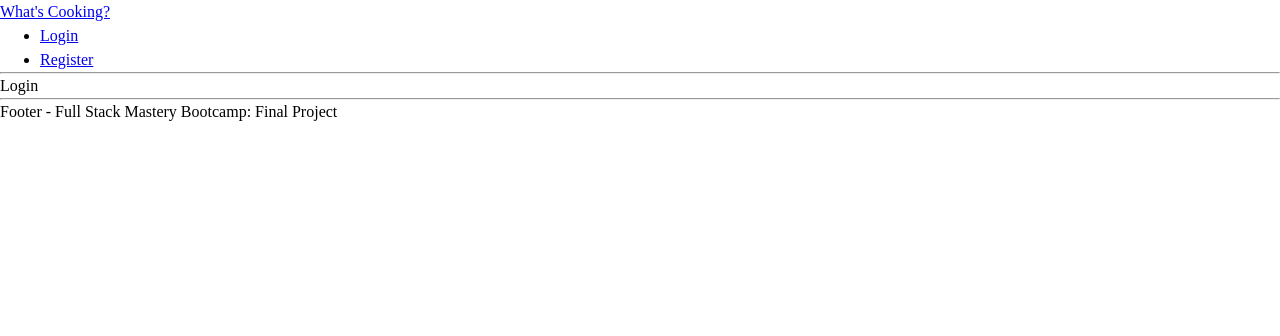
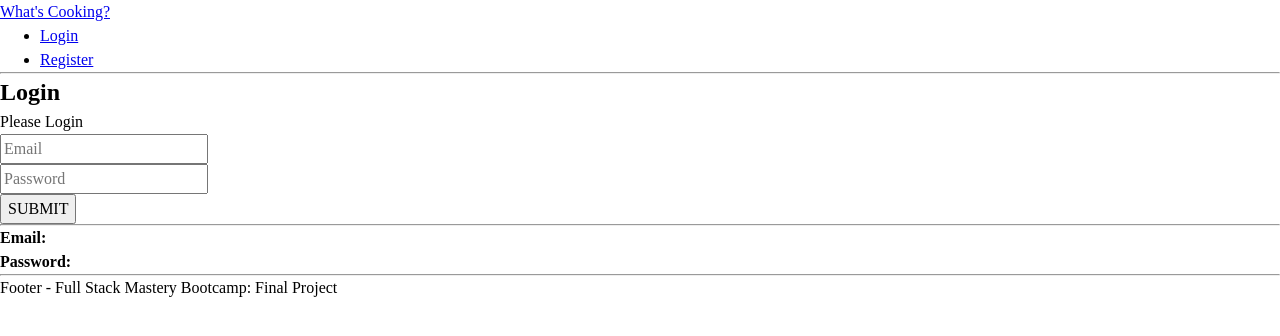
Before and after one commit to pszponder/fsm-final-project-recipe-app, a React (Create React App) app in the folder frontend/: page /login in a window 1280 px wide. Shown: the top 336 px of the page. Built offline with nearby package versions, Linux system fonts and the light colour scheme.

Commit message:
Add login page

```diff
--- a/frontend/src/pages/Login.jsx
+++ b/frontend/src/pages/Login.jsx
@@ -1,7 +1,86 @@
-import React from 'react';
+import React, { useState, useEffect, useContext } from 'react';
+import axios from '../api/axios';
+import AuthContext from '../context/AuthProvider';
 
 function Login() {
-  return <div>Login</div>;
+  // Extract the state and setter shared from the AuthContext
+  const { accessToken, setAccessToken } = useContext(AuthContext);
+
+  // Define initial state and state setter
+  const [loginData, setLoginData] = useState({
+    email: '',
+    password: '',
+  });
+
+  // Since we will be using axios to send asynchronous events
+  //  to the backend, add the async keyword to handleSubmit
+  const handleSubmit = async (event) => {
+    event.preventDefault();
+    try {
+      const response = await axios.post('/api/auth/login', loginData);
+
+      setAccessToken(response.data.accessToken);
+    } catch (error) {
+      console.log(error);
+    }
+  };
+
+  const handleInputChange = (event) => {
+    setLoginData((prevState) => ({
+      ...prevState,
+      [event.target.name]: event.target.value,
+    }));
+  };
+
+  return (
+    <div>
+      {/* HEADER SECTION */}
+      <section>
+        <h1>Login</h1>
+        <p>Please Login</p>
+      </section>
+      {/* FORM SECTION */}
+      <section>
+        <form onSubmit={handleSubmit}>
+          <div>
+            <input
+              type="text"
+              id="email"
+              name="email"
+              value={loginData.email}
+              placeholder="Email"
+              onChange={handleInputChange}
+            />
+          </div>
+          <div>
+            <input
+              type="text"
+              id="password"
+              name="password"
+              value={loginData.password}
+              placeholder="Password"
+              onChange={handleInputChange}
+            />
+          </div>
+          <div>
+            <button type="submit">SUBMIT</button>
+          </div>
+        </form>
+      </section>
+      {/* TEST FIELD */}
+      <section>
+        <hr />
+        <div>
+          <h4>
+            Email: <span>{loginData.email}</span>
+          </h4>
+          <h4>
+            Password: <span>{loginData.password}</span>
+          </h4>
+        </div>
+      </section>
+    </div>
+  );
 }
 
 export default Login;
```
